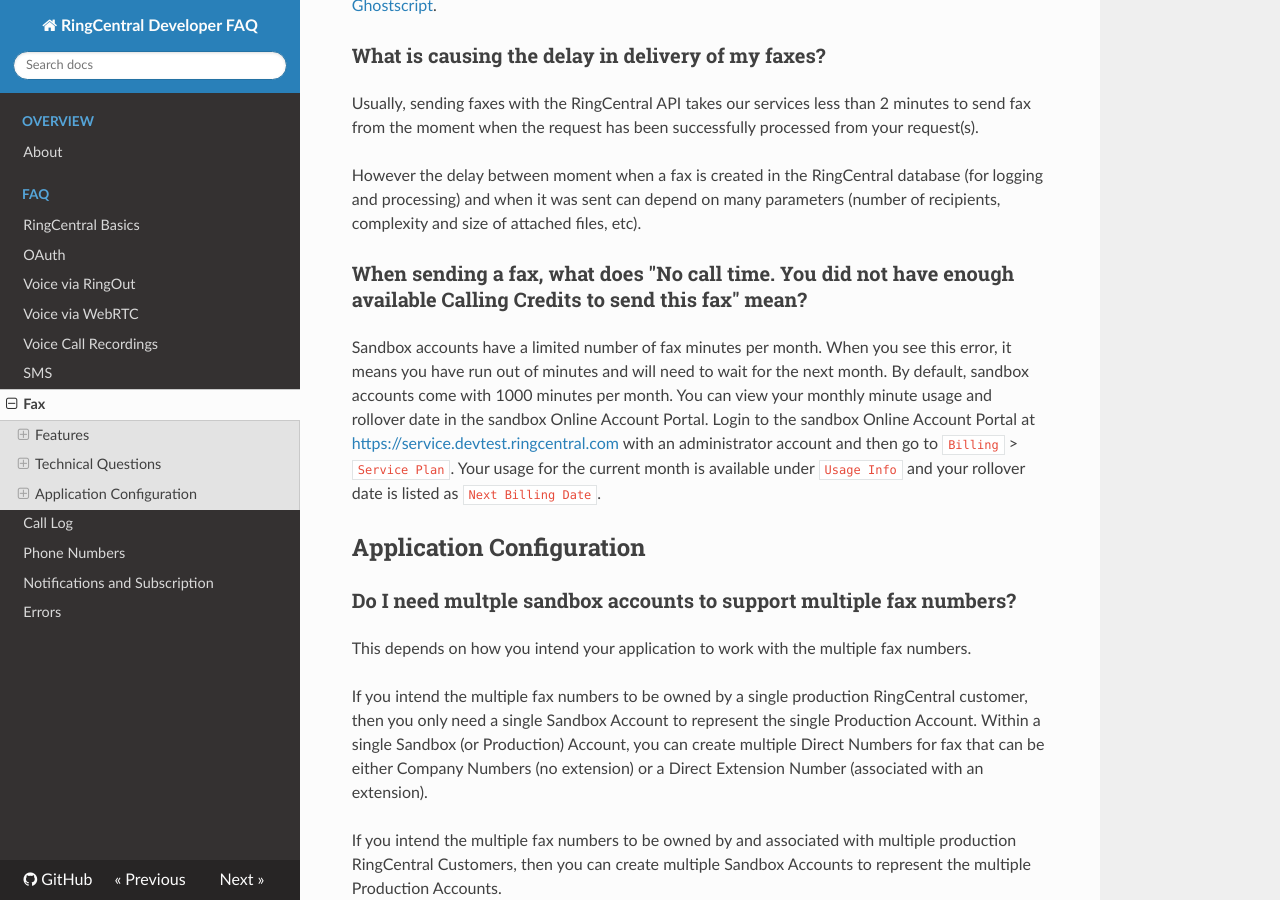
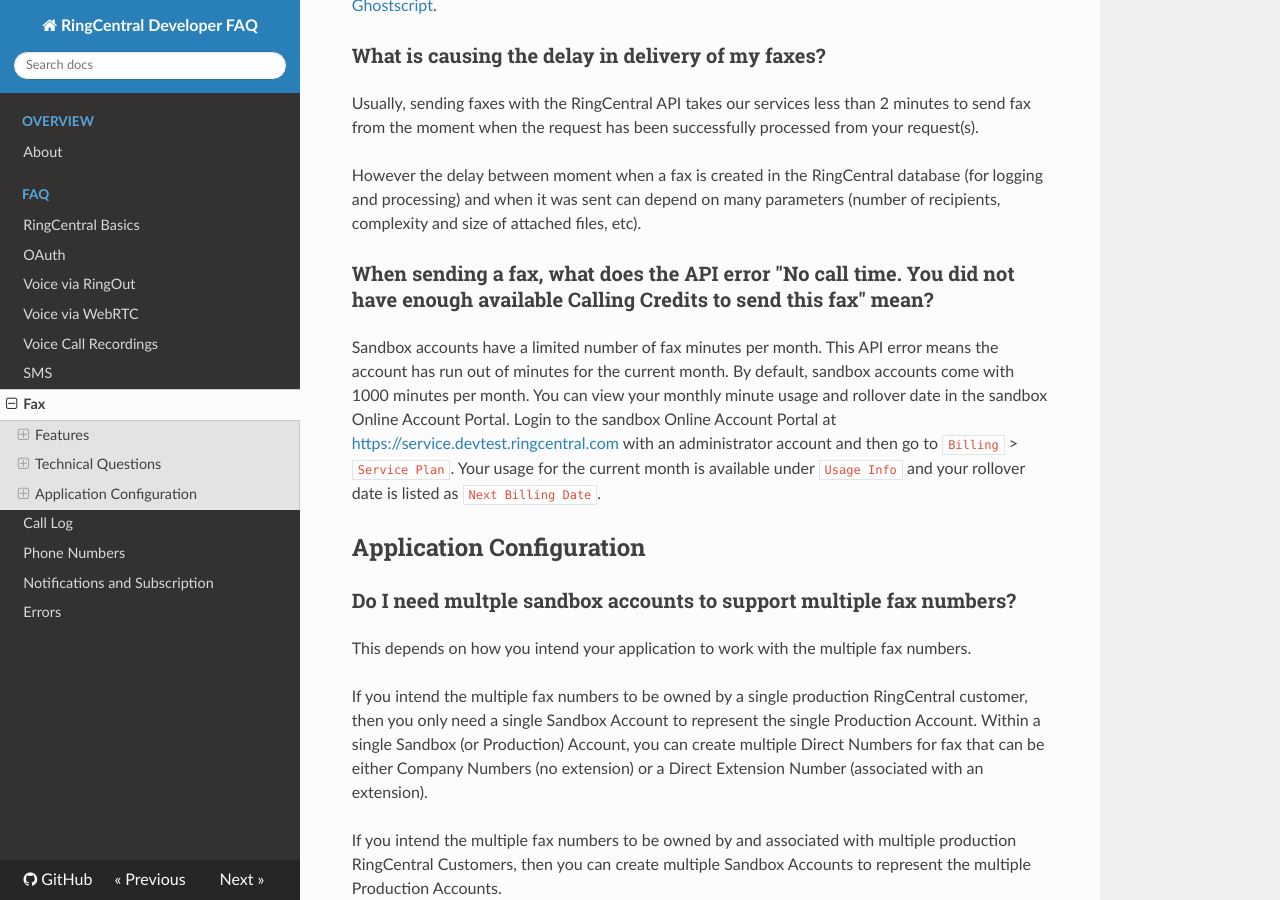
Before and after one commit to ringcentral/ringcentral-faq, an MkDocs documentation site: the page built from docs/fax.md, in a window 1280 px wide and 900 px high, scrolled down 2532 px. Built offline with MkDocs 1.6.1, drawn with Linux system fonts in a browser that asks for light colours; nearby versions of some CDN libraries; old or Windows-style settings are respelled for this version of MkDocs.

Commit message:
update style

```diff
--- a/docs/fax.md
+++ b/docs/fax.md
@@ -68,9 +68,9 @@
 
 However the delay between moment when a fax is created in the RingCentral database (for logging and processing) and when it was sent can depend on many parameters (number of recipients, complexity and size of attached files, etc).
 
-### When sending a fax, what does "No call time. You did not have enough available Calling Credits to send this fax" mean?
+### When sending a fax, what does the API error "No call time. You did not have enough available Calling Credits to send this fax" mean?
 
-Sandbox accounts have a limited number of fax minutes per month. When you see this error, it means you have run out of minutes and will need to wait for the next month. By default, sandbox accounts come with 1000 minutes per month. You can view your monthly minute usage and rollover date in the sandbox Online Account Portal. Login to the sandbox Online Account Portal at [https://service.devtest.ringcentral.com](https://service.devtest.ringcentral.com) with an administrator account and then go to `Billing` > `Service Plan`. Your usage for the current month is available under `Usage Info` and your rollover date is listed as `Next Billing Date`.
+Sandbox accounts have a limited number of fax minutes per month. This API error means the account has run out of minutes for the current month. By default, sandbox accounts come with 1000 minutes per month. You can view your monthly minute usage and rollover date in the sandbox Online Account Portal. Login to the sandbox Online Account Portal at [https://service.devtest.ringcentral.com](https://service.devtest.ringcentral.com) with an administrator account and then go to `Billing` > `Service Plan`. Your usage for the current month is available under `Usage Info` and your rollover date is listed as `Next Billing Date`.
 
 ## Application Configuration
 
```
